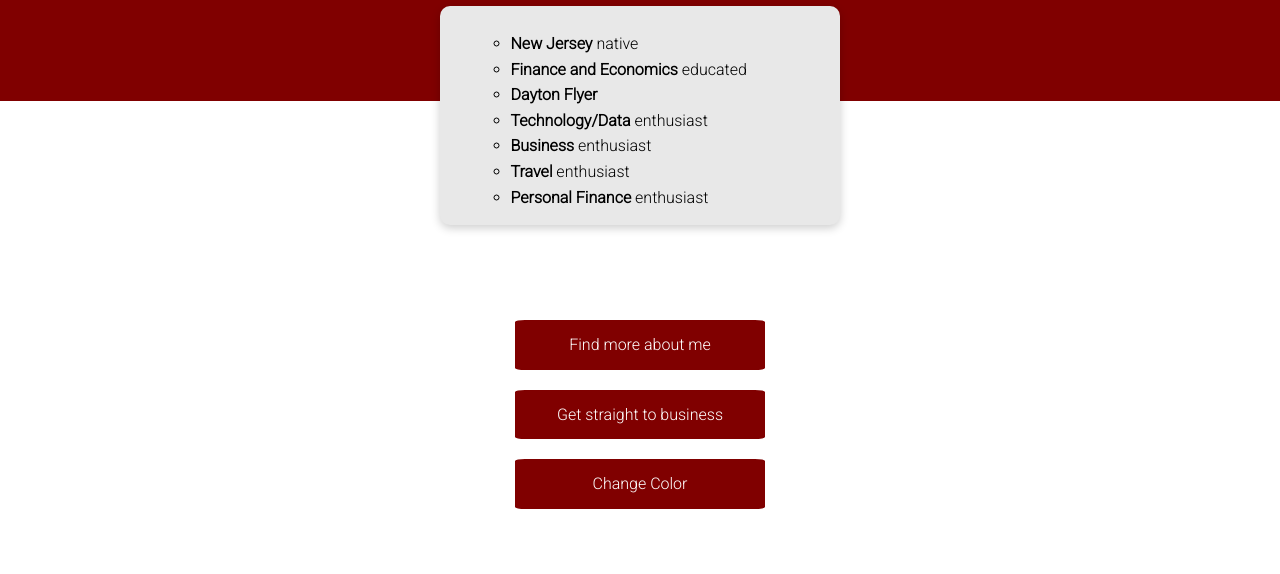
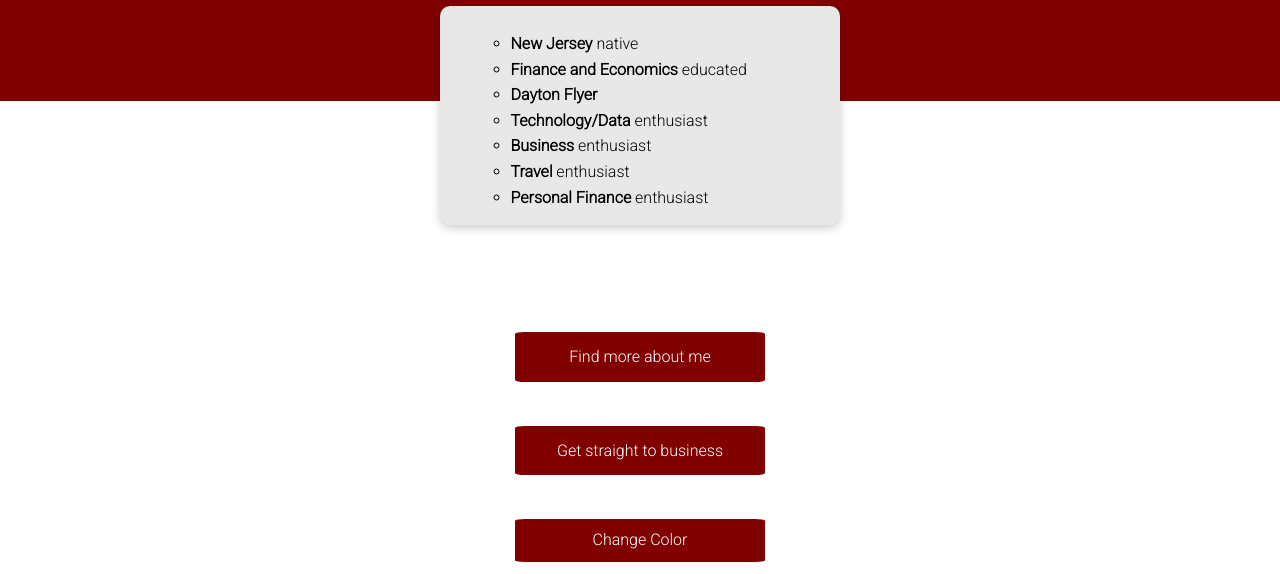
Before and after one commit to jlcalvano/Personal-Website, a plain HTML site: page public/index.html in a window 1280 px wide. Shown: the part 344-918 px from the top of the page. Before the commit the page ends 853 px from the top, so only its background shows below. Drawn offline with nearby package versions, Linux system fonts and the light colour scheme.

Commit message:
button changes

```diff
--- /dev/null
+++ b/public/css/normalize.css
@@ -0,0 +1,46 @@
+/**
+ * 1. Change the font styles in all browsers.
+ * 2. Remove the margin in Firefox and Safari.
+ */
+
+ button,
+ input,
+ optgroup,
+ select,
+ textarea {
+   font-family: inherit; /* 1 */
+   font-size: 100%; /* 1 */
+   line-height: 1.15; /* 1 */
+   margin: 0; /* 2 */
+ }
+
+ /**
+  * Show the overflow in IE.
+  * 1. Show the overflow in Edge.
+  */
+
+ button,
+ input { /* 1 */
+   overflow: visible;
+ }
+
+ /**
+  * Remove the inheritance of text transform in Edge, Firefox, and IE.
+  * 1. Remove the inheritance of text transform in Firefox.
+  */
+
+ button,
+ select { /* 1 */
+   text-transform: none;
+ }
+
+ /**
+  * Correct the inability to style clickable types in iOS and Safari.
+  */
+
+ button,
+ [type="button"],
+ [type="reset"],
+ [type="submit"] {
+   -webkit-appearance: button;
+ }
--- a/public/css/styles.css
+++ b/public/css/styles.css
@@ -15,6 +15,7 @@
     padding: 0;
     margin: 0;
 }
+
 
 body {
     font-family:Roboto, sans-serif;
@@ -127,7 +128,8 @@ p {
     padding-top: 10px;
 }
 
-.links a {
+
+.links button, .links a  {
     padding: 12px 24px;
     background-color: var(--primary-color);
     color: white;
@@ -138,9 +140,12 @@ p {
     width: 250px;
     text-align: center;
     justify-self: center;
+    margin: 12px;
 }
 
-.links .a:hover {
+
+
+.links button:hover {
     transform: scale(1.10);
 }
 
--- a/public/css/utilities.css
+++ b/public/css/utilities.css
@@ -2,6 +2,7 @@
     max-width: 900px;
     margin: 0 auto;
     overflow: auto;
+    height: auto;
 }
 
 .flex {
--- a/public/index.html
+++ b/public/index.html
@@ -5,7 +5,8 @@
     <meta http-equiv="X-UA-Compatible" content="IE=edge,chrome=1" />
     <meta name="viewport" content="width=device-width, initial-scale=1" />
     <title>James Calvano</title>
-    <!-- <link rel="apple-touch-icon" type="image/x-icon" href="/favicon.png" /> -->
+
+    <link rel="stylesheet" href="css/normalize.css" />
     <link rel="stylesheet" href="css/styles.css" />
     <link rel="stylesheet" href="css/utilities.css" />
     <link rel="apple-touch-icon" type="image/x-icon" sizes="180x180" href="/apple-touch-icon.png">
@@ -15,7 +16,7 @@
     <meta name="apple-mobile-web-app-capable" content="yes" />
     <meta name="apple-mobile-web-app-status-bar-style" content="black" />
 
-   <!--  <link rel="manifest" href="site.webmanifest" />  -->
+    <link rel="manifest" href="site.webmanifest" />
 
 </head>
 <body>
@@ -53,8 +54,8 @@
         </div>
         <div class="container grid">
             <a>Find more about me</a>
-            <a >Get straight to business</a>
-            <a class="click-me">Change Color</a>
+            <a>Get straight to business</a>
+            <button class="click-me">Change Color</button>
         </div>
     </section>
 </body>
```
Also changed, not shown: public/apple-touch.png (deleted).
